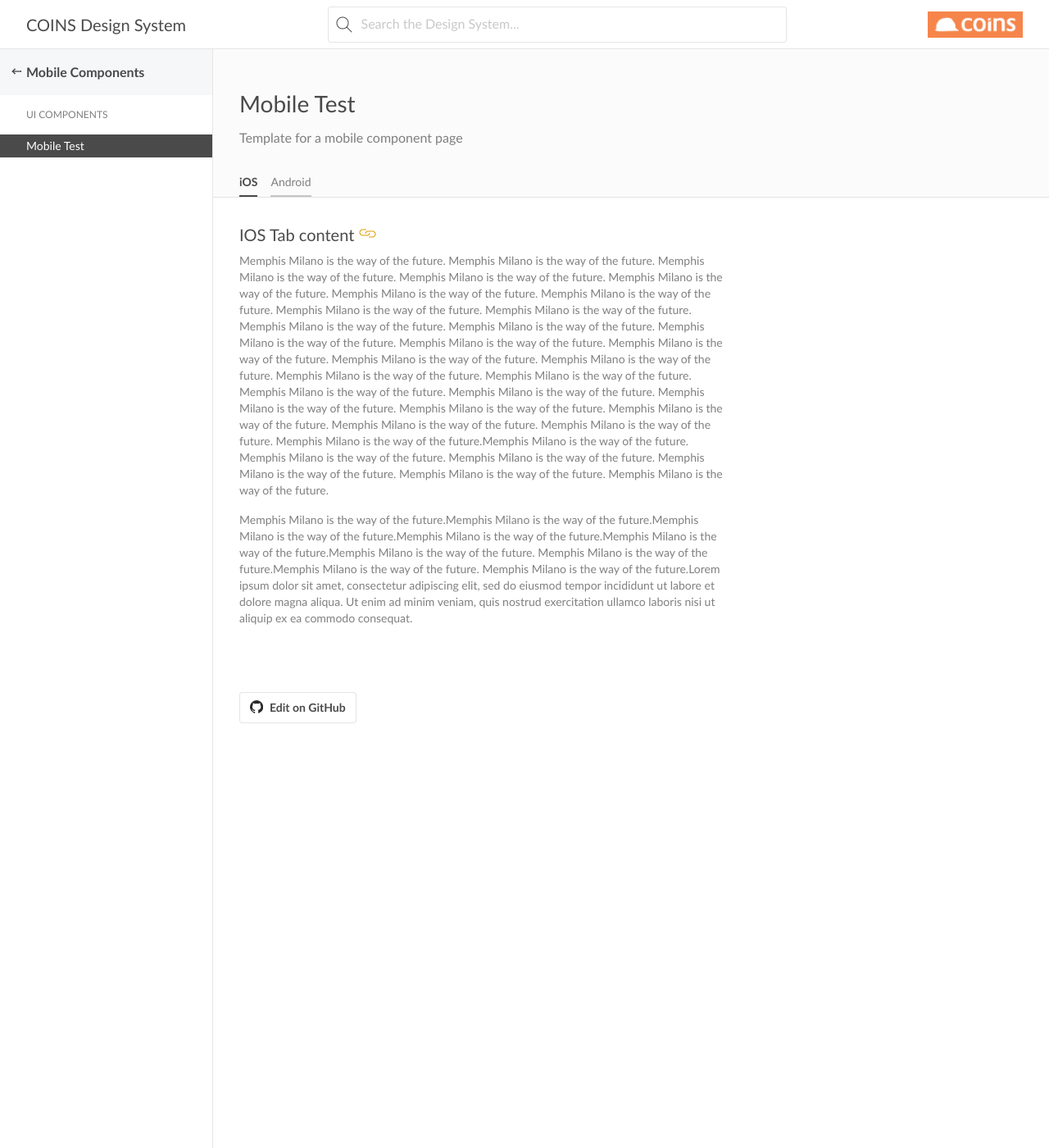
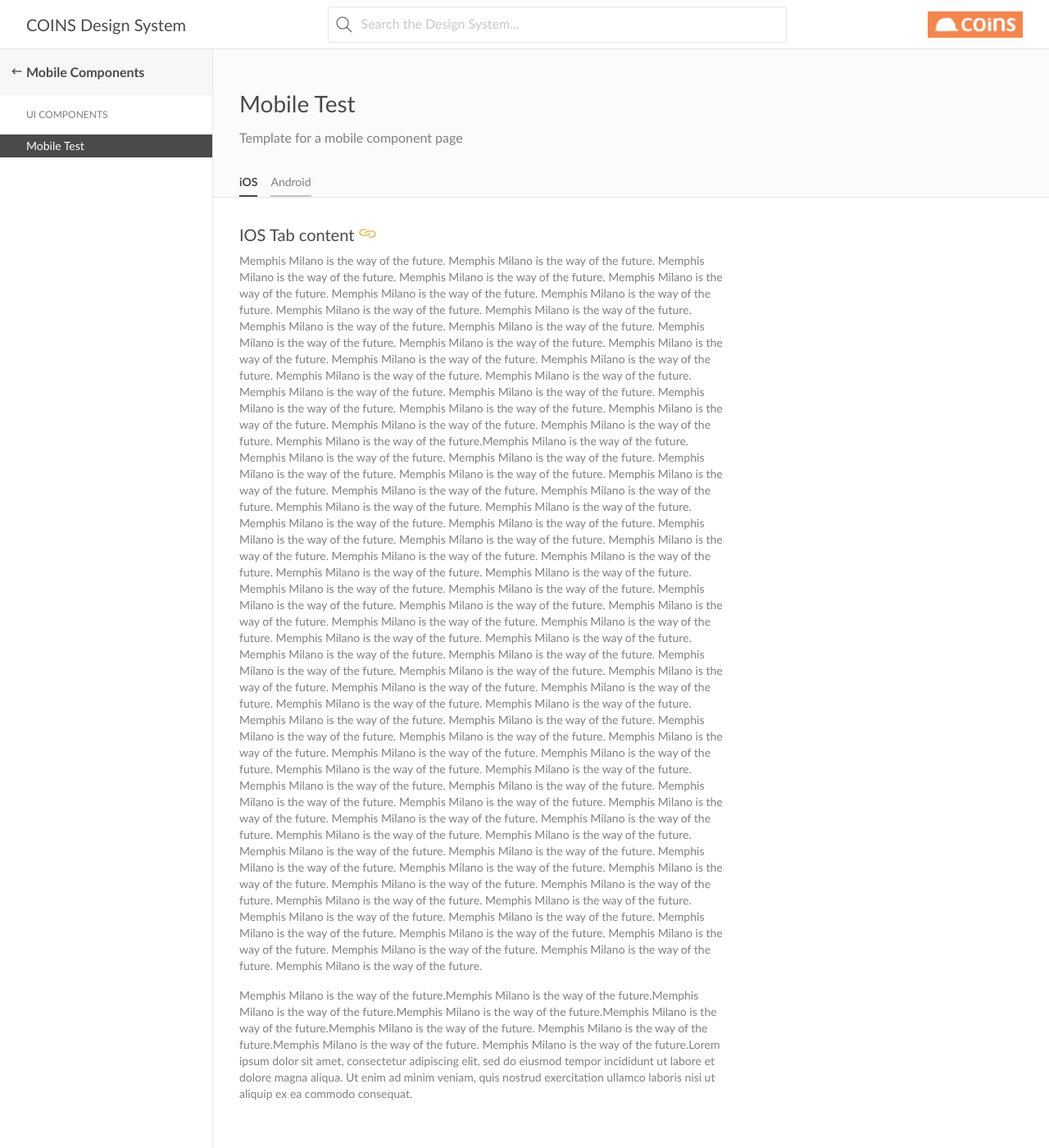
Before and after one commit to COINS-Naz/coins-design-system, a Jekyll site: the page built from _posts/mobile-components/ui-components/2021-05-19-mobile-test.md, in a window 1280 px wide and 1400 px high. Shown: the whole window at 82% size. Built offline with Jekyll 4.4.1, drawn with Linux system fonts in a browser that asks for light colours; nearby versions of some CDN libraries; some web fonts are replaced.

Commit message:
Update 2021-05-19-mobile-test.md

```diff
--- a/_posts/mobile-components/ui-components/2021-05-19-mobile-test.md
+++ b/_posts/mobile-components/ui-components/2021-05-19-mobile-test.md
@@ -42,6 +42,69 @@ Memphis Milano is the way of the future.
 Memphis Milano is the way of the future.
 Memphis Milano is the way of the future.
 Memphis Milano is the way of the future.
+Memphis Milano is the way of the future. Memphis Milano is the way of the future.
+Memphis Milano is the way of the future.
+Memphis Milano is the way of the future.
+Memphis Milano is the way of the future.
+Memphis Milano is the way of the future.
+Memphis Milano is the way of the future.
+Memphis Milano is the way of the future.
+Memphis Milano is the way of the future.
+Memphis Milano is the way of the future.
+Memphis Milano is the way of the future.
+Memphis Milano is the way of the future.
+Memphis Milano is the way of the future.
+Memphis Milano is the way of the future.
+Memphis Milano is the way of the future.
+Memphis Milano is the way of the future.
+Memphis Milano is the way of the future.
+Memphis Milano is the way of the future.
+Memphis Milano is the way of the future.
+Memphis Milano is the way of the future.
+Memphis Milano is the way of the future.
+Memphis Milano is the way of the future.
+Memphis Milano is the way of the future. Memphis Milano is the way of the future.
+Memphis Milano is the way of the future.
+Memphis Milano is the way of the future.
+Memphis Milano is the way of the future.
+Memphis Milano is the way of the future.
+Memphis Milano is the way of the future.
+Memphis Milano is the way of the future.
+Memphis Milano is the way of the future.
+Memphis Milano is the way of the future.
+Memphis Milano is the way of the future.
+Memphis Milano is the way of the future.
+Memphis Milano is the way of the future.
+Memphis Milano is the way of the future.
+Memphis Milano is the way of the future.
+Memphis Milano is the way of the future.
+Memphis Milano is the way of the future.
+Memphis Milano is the way of the future.
+Memphis Milano is the way of the future.
+Memphis Milano is the way of the future.
+Memphis Milano is the way of the future.
+Memphis Milano is the way of the future.
+Memphis Milano is the way of the future. Memphis Milano is the way of the future.
+Memphis Milano is the way of the future.
+Memphis Milano is the way of the future.
+Memphis Milano is the way of the future.
+Memphis Milano is the way of the future.
+Memphis Milano is the way of the future.
+Memphis Milano is the way of the future.
+Memphis Milano is the way of the future.
+Memphis Milano is the way of the future.
+Memphis Milano is the way of the future.
+Memphis Milano is the way of the future.
+Memphis Milano is the way of the future.
+Memphis Milano is the way of the future.
+Memphis Milano is the way of the future.
+Memphis Milano is the way of the future.
+Memphis Milano is the way of the future.
+Memphis Milano is the way of the future.
+Memphis Milano is the way of the future.
+Memphis Milano is the way of the future.
+Memphis Milano is the way of the future.
+Memphis Milano is the way of the future.
 
 Memphis Milano is the way of the future.Memphis Milano is the way of the future.Memphis Milano is the way of the future.Memphis Milano is the way of the future.Memphis Milano is the way of the future.Memphis Milano is the way of the future.
 Memphis Milano is the way of the future.Memphis Milano is the way of the future.
```
